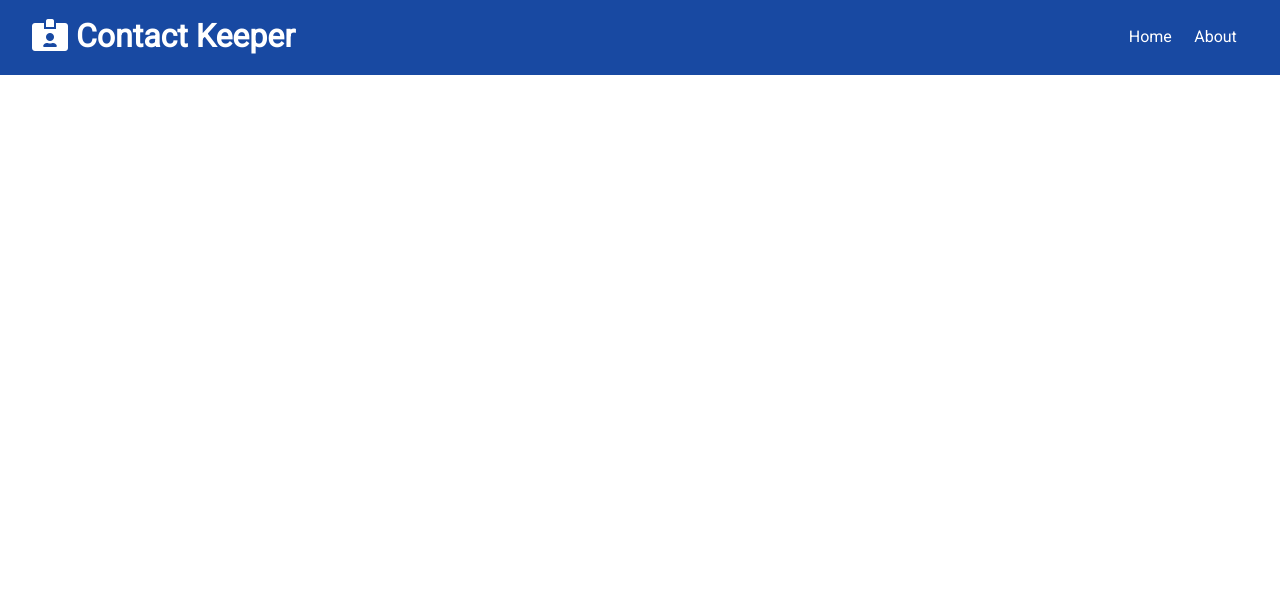
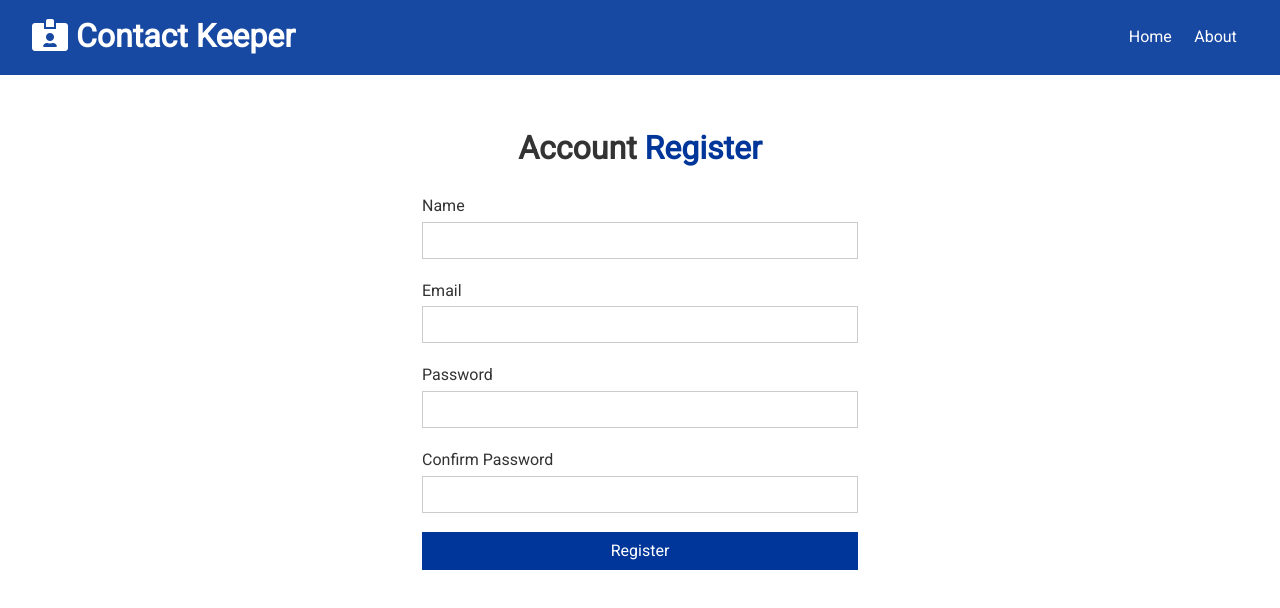
Before and after one commit to Belchenkov/react_contact_keeper, a React (Create React App) app in the folder client/: page /register in a window 1280 px wide. Shown: the top 608 px of the page. Built offline with nearby package versions, Linux system fonts and the light colour scheme.

Commit message:
Register Form

```diff
--- a/client/src/App.js
+++ b/client/src/App.js
@@ -5,6 +5,7 @@
 import Navbar from "./components/layout/Navbar";
 import Home from "./components/pages/Home";
 import About from "./components/pages/About";
+import Register from "./components/auth/Register";
 
 import ContactState from './context/contact/ContactState';
 import AuthState from './context/auth/AuthState';
@@ -20,6 +21,7 @@
                     <Switch>
                       <Route exact path="/" component={Home} />
                       <Route exact path="/about" component={About} />
+                      <Route exact path="/register" component={Register} />
                     </Switch>
                   </div>
                 </Fragment>
--- /dev/null
+++ b/client/src/components/auth/Register.js
@@ -0,0 +1,49 @@
+import React, { useState } from 'react';
+
+const Register = () => {
+    const [user, setUser] = useState({
+        name: '',
+        email: '',
+        password: '',
+        password2: ''
+    });
+
+    const { name, email, password, password2 } = user;
+
+    const onChange = e => setUser({ ...user, [e.target.name]: e.target.value });
+
+    const onSubmit = e => {
+        e.preventDefault();
+
+        console.log('Register submit');
+    };
+
+    return (
+        <div className="form-container">
+            <h1>
+                Account <span className="text-primary">Register</span>
+            </h1>
+            <form onSubmit={onSubmit}>
+                <div className="form-group">
+                    <label htmlFor="name">Name</label>
+                    <input type="text" name="name" value={name} onChange={onChange} />
+                </div>
+                <div className="form-group">
+                    <label htmlFor="email">Email</label>
+                    <input type="email" name="email" value={email} onChange={onChange} />
+                </div>
+                <div className="form-group">
+                    <label htmlFor="password">Password</label>
+                    <input type="password" name="password" value={password} onChange={onChange} />
+                </div>
+                <div className="form-group">
+                    <label htmlFor="password2">Confirm Password</label>
+                    <input type="password" name="password2" value={password2} onChange={onChange} />
+                </div>
+                <input type="submit" value="Register" className="btn btn-primary btn-block"/>
+            </form>
+        </div>
+    );
+};
+
+export default Register;
```
Also changed, not shown: client/src/components/auth/Login.js (added).
